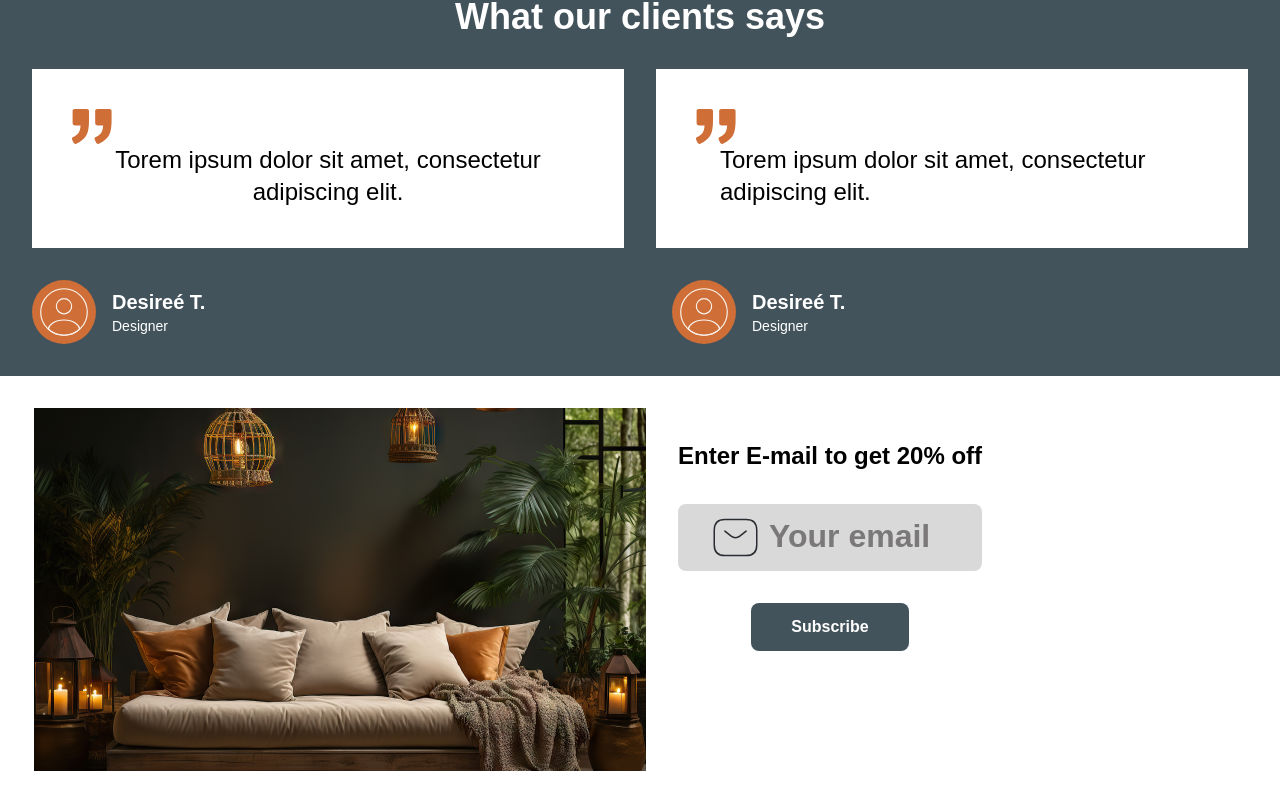
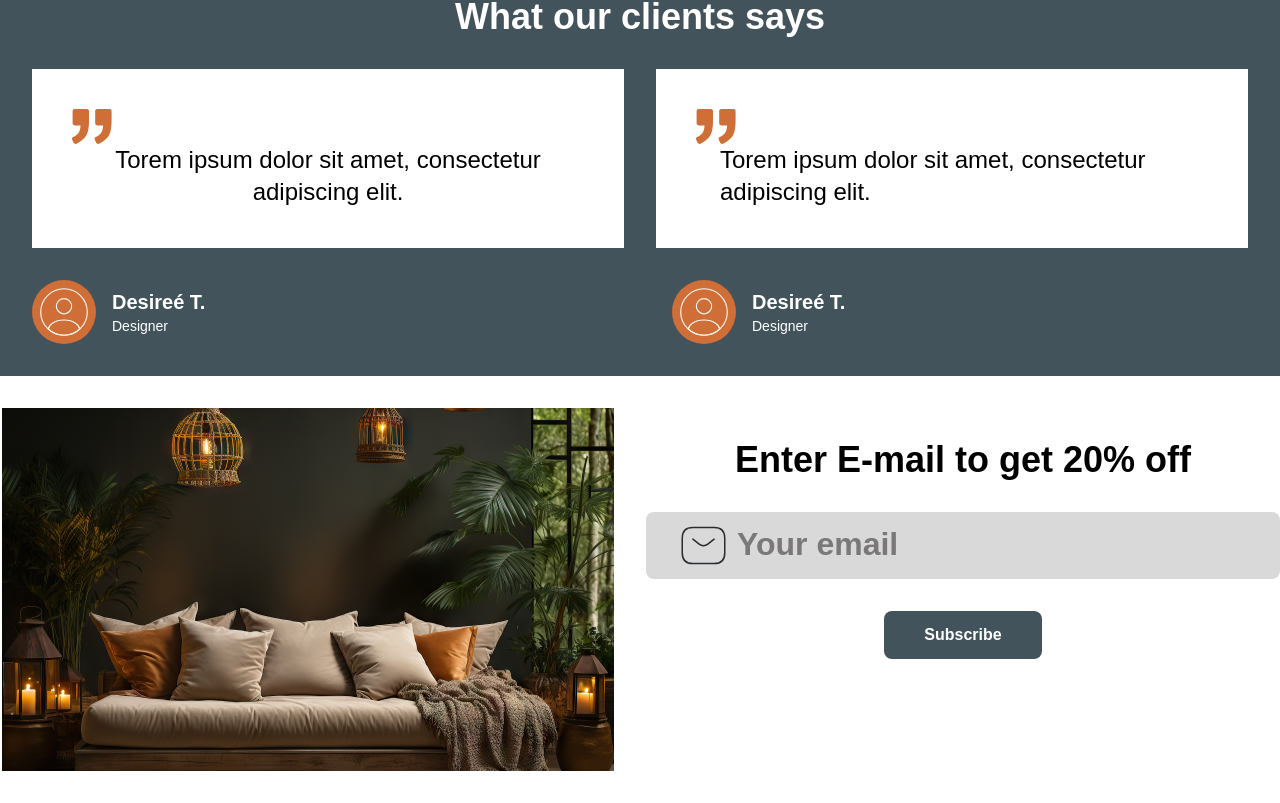
Before and after one commit to stevenmukama/Home-Decor, a React (Vite) app: page /LandingPage1 in a window 1280 px wide. Shown: the part 2102-2905 px from the top of the page. Before the commit the page ends 2873 px from the top, so only its background shows below. Built offline with nearby package versions, Linux system fonts and the light colour scheme.

Commit message:
add more changes

```diff
--- a/src/pages/PageContent.jsx
+++ b/src/pages/PageContent.jsx
@@ -155,13 +155,13 @@ const PageContent = ({
 					<div />
 				</div>
 			</div>
-			<div className='flex gap-8 px-8 text-center '>
+			<div className='flex gap-8 mb-8'>
 				<img
 					src='/emailImg.png'
 					className=''
 				/>
-				<div className='flex-col items-center justify-center pt-8'>
-					<h1 className='block mx-auto text-2xl font-bold'>
+				<div className='flex-col items-center justify-center w-1/2 pt-8 text-center'>
+					<h1 className='block mx-auto text-4xl font-bold'>
 						Enter E-mail to get 20% off
 					</h1>
 					<div className='px-8 py-2 bg-[#D9D9D9] flex gap-2 w-full rounded-lg mt-8'>
```
